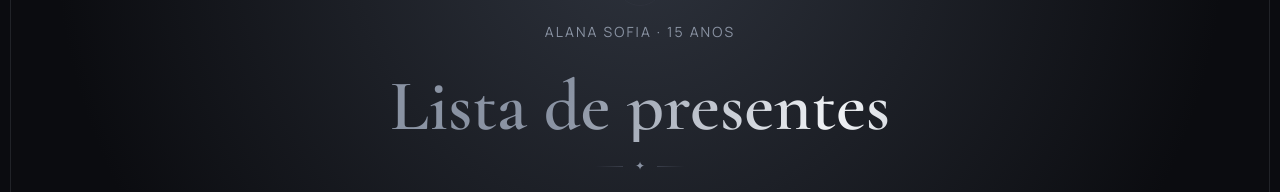
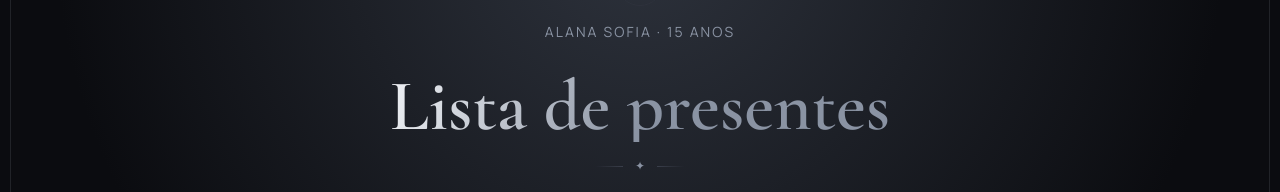
Before and after one commit to andsubala-lang/alanasofia15anos, a Next.js app: page / in a window 1280 px wide. Shown: the part 138-330 px from the top of the page. Built offline with nearby package versions, Linux system fonts and the light colour scheme; no server answers; the database is empty.

Commit message:
Update page.tsx

```diff
--- a/app/page.tsx
+++ b/app/page.tsx
@@ -177,12 +177,11 @@ export default function Home() {
         >
           Alana Sofia · 15 anos
         </p>
-        <h1
-          className="font-display text-shimmer text-4xl sm:text-5xl md:text-7xl font-semibold leading-[0.95] mb-4 animate-fade-in-up"
-          style={{ animationDelay: "0.1s" }}
-        >
-          Lista de presentes
-        </h1>
+        <div className="mb-4 animate-fade-in-up" style={{ animationDelay: "0.1s" }}>
+          <h1 className="font-display text-shimmer text-4xl sm:text-5xl md:text-7xl font-semibold leading-[0.95]">
+            Lista de presentes
+          </h1>
+        </div>
 
         <div className="mb-6 animate-fade-in-up" style={{ animationDelay: "0.15s" }}>
           <div className="divider-flourish">
```
